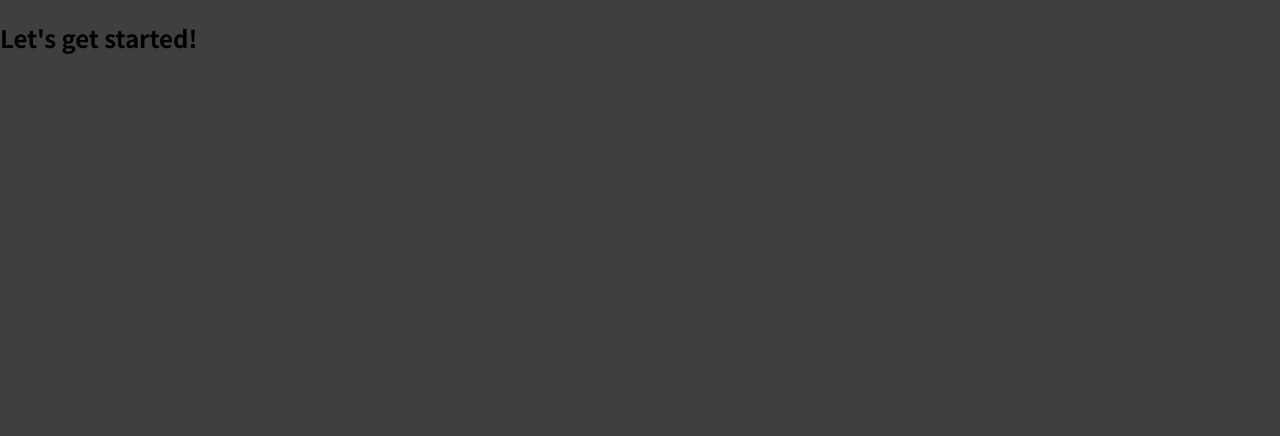
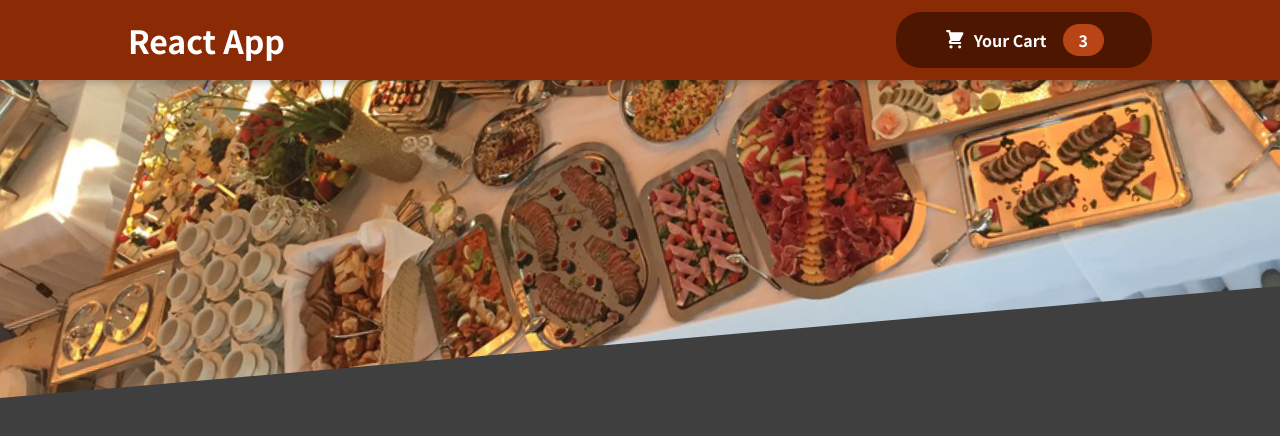
Before and after one commit to GabrieleScano/e-food, a JavaScript app: page / in a window 1280 px wide. Shown: the top 436 px of the page. Built offline with nearby package versions, Linux system fonts and the light colour scheme.

Commit message:
Add Header

```diff
--- a/src/App.js
+++ b/src/App.js
@@ -1,9 +1,11 @@
+import { Header } from "./components/Layout/Header";
+
 function App() {
   return (
-    <div>
-      <h2>Let's get started!</h2>
-    </div>
+    <>
+      <Header />
+    </>
   );
 }
 
-export default App;
+export default App
--- /dev/null
+++ b/src/components/Cart/CartIcon.js
@@ -0,0 +1,11 @@
+export const CartIcon = () => {
+    return (
+      <svg
+        xmlns='http://www.w3.org/2000/svg'
+        viewBox='0 0 20 20'
+        fill='currentColor'
+      >
+        <path d='M3 1a1 1 0 000 2h1.22l.305 1.222a.997.997 0 00.01.042l1.358 5.43-.893.892C3.74 11.846 4.632 14 6.414 14H15a1 1 0 000-2H6.414l1-1H14a1 1 0 00.894-.553l3-6A1 1 0 0017 3H6.28l-.31-1.243A1 1 0 005 1H3zM16 16.5a1.5 1.5 0 11-3 0 1.5 1.5 0 013 0zM6.5 18a1.5 1.5 0 100-3 1.5 1.5 0 000 3z' />
+      </svg>
+    )
+  }
--- /dev/null
+++ b/src/components/Layout/Header.js
@@ -0,0 +1,17 @@
+import mealsImage from '../../assets/meals.jpeg'
+import classes from './Header.module.css'
+import { HeaderCartButton } from './HeaderCartButton'
+
+export const Header = () => {
+  return (
+    <>
+      <header className={classes.header}>
+        <h1>React App</h1>
+        <HeaderCartButton />
+      </header>
+      <div className={classes["main-image"]}>
+        <img src={mealsImage} alt="Table of food" />
+      </div>
+    </>
+  )
+}
--- /dev/null
+++ b/src/components/Layout/Header.module.css
@@ -0,0 +1,29 @@
+.header {
+    position: fixed;
+    top: 0;
+    left: 0;
+    width: 100%;
+    height: 5rem;
+    background-color: #8a2b06;
+    color: white;
+    display: flex;
+    justify-content: space-between;
+    align-items: center;
+    padding: 0 10%;
+    box-shadow: 0 2px 8px rgba(0, 0, 0, 0.25);
+    z-index: 10;
+  }
+
+  .main-image {
+    width: 100%;
+    height: 25rem;
+    z-index: 0;
+    overflow: hidden;
+  }
+
+  .main-image img {
+    width: 110%;
+    height: 100%;
+    object-fit: cover;
+    transform: rotateZ(-5deg) translateY(-4rem) translateX(-1rem);
+  }
--- /dev/null
+++ b/src/components/Layout/HeaderCartButton.js
@@ -0,0 +1,14 @@
+import { CartIcon } from '../Cart/CartIcon'
+import classes from './HeaderCartButton.module.css'
+
+export const HeaderCartButton = (props) => {
+    return (
+        <button className={classes.button}>
+            <span className={classes.icon}>
+                <CartIcon />
+            </span>
+            <span>Your Cart</span>
+            <span className={classes.badge}>3</span>
+        </button>
+    )
+}
--- /dev/null
+++ b/src/components/Layout/HeaderCartButton.module.css
@@ -0,0 +1,59 @@
+.button {
+    cursor: pointer;
+    font: inherit;
+    border: none;
+    background-color: #4d1601;
+    color: white;
+    padding: 0.75rem 3rem;
+    display: flex;
+    justify-content: space-around;
+    align-items: center;
+    border-radius: 25px;
+    font-weight: bold;
+  }
+
+  .button:hover,
+  .button:active {
+    background-color: #2c0d00;
+  }
+
+  .icon {
+    width: 1.35rem;
+    height: 1.35rem;
+    margin-right: 0.5rem;
+  }
+
+  .badge {
+    background-color: #b94517;
+    padding: 0.25rem 1rem;
+    border-radius: 25px;
+    margin-left: 1rem;
+    font-weight: bold;
+  }
+
+  .button:hover .badge,
+  .button:active .badge {
+    background-color: #92320c;
+  }
+
+  .bump {
+    animation: bump 300ms ease-out;
+  }
+
+  @keyframes bump {
+    0% {
+      transform: scale(1);
+    }
+    10% {
+      transform: scale(0.9);
+    }
+    30% {
+      transform: scale(1.1);
+    }
+    50% {
+      transform: scale(1.15);
+    }
+    100% {
+      transform: scale(1);
+    }
+  }
```
Also changed, not shown: src/assets/meals.jpeg (added).
